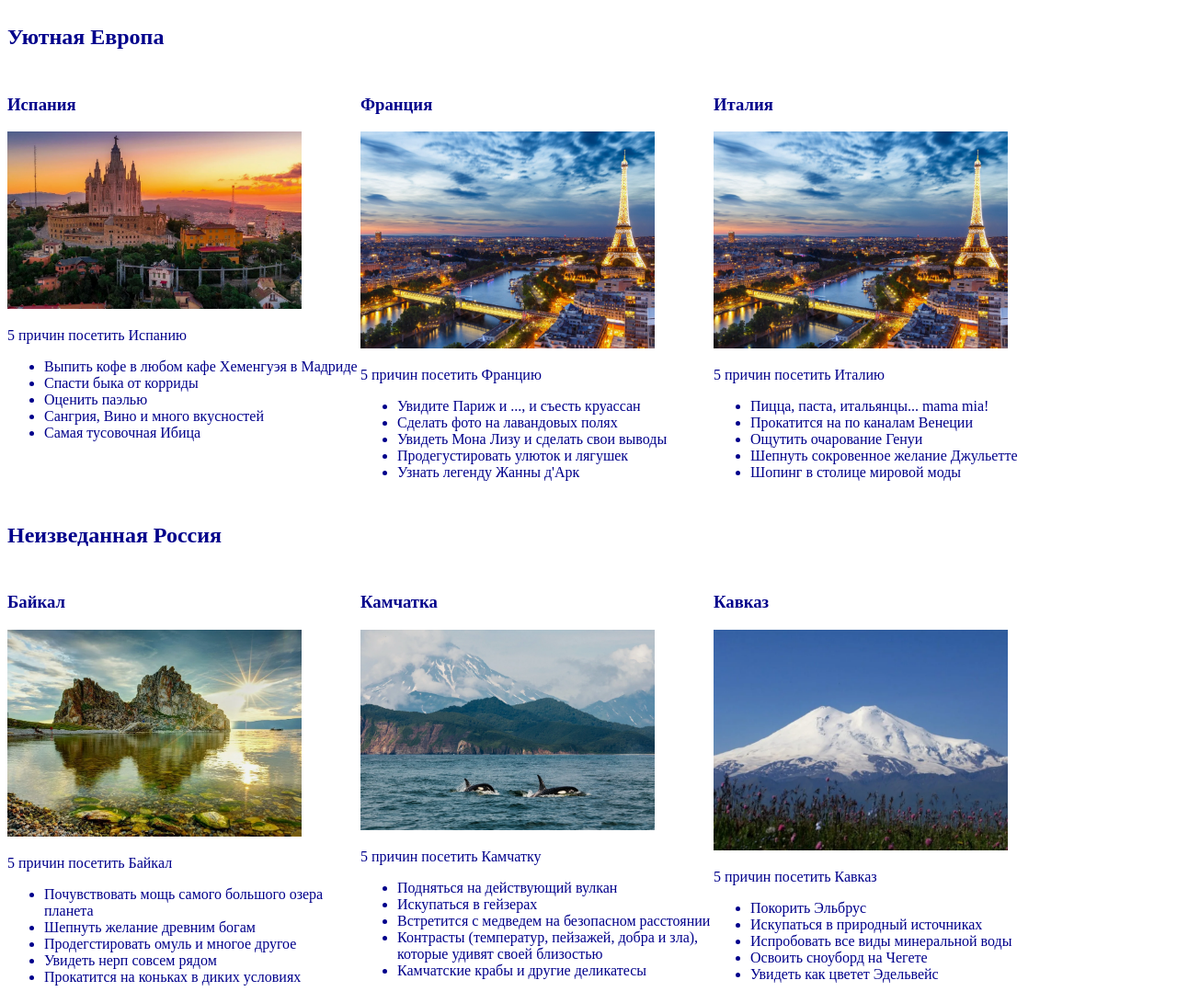
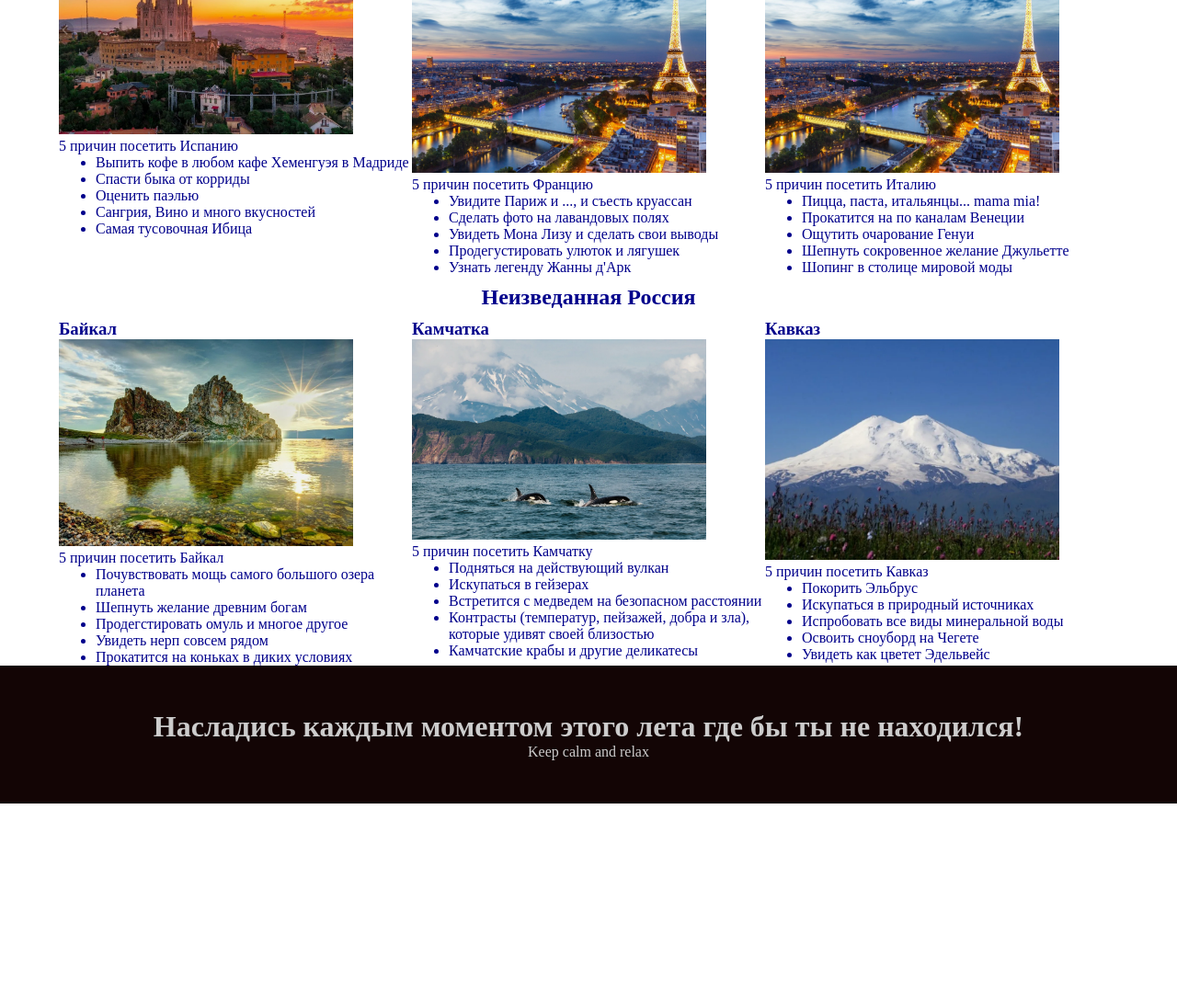
Before and after one commit to stephanidka/Hakaton26-05, a plain HTML site: page aroundtheworld.html in a window 1280 px wide. Shown: the part 1089-2180 px from the top of the page at 92% size. After the commit the page ends 1963 px from the top, so only its background shows below. Drawn offline with Linux system fonts and the light colour scheme.

Commit message:
final version

```diff
--- a/aroundtheworld.html
+++ b/aroundtheworld.html
@@ -230,6 +230,12 @@
             </div>
         </section>
     </div>
+    <footer>
+        <div class="footer_frontpage">
+        <h1 style="color: #ccc;">Насладись каждым моментом этого лета где бы ты не находился!</h1>
+           <p>Keep calm and relax</p>
+        </div>
+    </footer>
     <script src="aroundtheworld.js"></script>
 </body>
 </html>
--- a/assets/aroundtheworld.css
+++ b/assets/aroundtheworld.css
@@ -1,3 +1,7 @@
+*{
+    margin:0 auto;
+    box-sizing: border-box;
+}
 .container{
     width:100%;
     display:flex;
@@ -48,6 +52,22 @@ h2{
     color:darkblue;
 }
 .pic_had{
+    height: 100%;
+    max-width: 100%;
     width: 100vw;
-    height: 300px;
+    background-repeat: no-repeat;
+    background-size: cover;
+    background-attachment: fixed;
 }
+footer{
+    display: flex;
+    align-items: center;
+    justify-content: center;
+    flex-direction: column;
+    background-color: rgb(19, 5, 5);
+    max-width: 100%;
+    width: 100vw;
+    color: #ccc;
+    height: 150px;
+    text-align: center;
+}
--- a/assets/style.scss
+++ b/assets/style.scss
@@ -1,7 +1,6 @@
 *{
     margin:0 auto;
     box-sizing: border-box;
-    // background-color: blanchedalmond;
 }
 .header_sport {
 
--- a/at_home/index.css
+++ b/at_home/index.css
@@ -1,3 +1,7 @@
+body{
+  margin:0 auto;
+  box-sizing: border-box;
+}
 .section__container {
   text-align: center;
   background-image: linear-gradient(90deg, #fee140 0%, #fa709a 100%);
@@ -35,3 +39,23 @@ section {
 .img {
   width: 300px;
 }
+footer{
+  display: flex;
+  align-items: center;
+  justify-content: center;
+  flex-direction: column;
+  background-color: rgb(19, 5, 5);
+  max-width: 100%;
+  width: 100vw;
+  color: #ccc;
+  height: 150px;
+  text-align: center;
+}
+.header{
+  height: 100%;
+  max-width: 100%;
+  width: 100vw;
+  background-repeat: no-repeat;
+  background-size: cover;
+  background-attachment: fixed;
+}
```
Also changed, not shown: at_home/index.html (+7 -1 lines), concerts_festivals/index.html (+7 -2 lines), concerts_festivals/assets/style.css, 1 other file.
